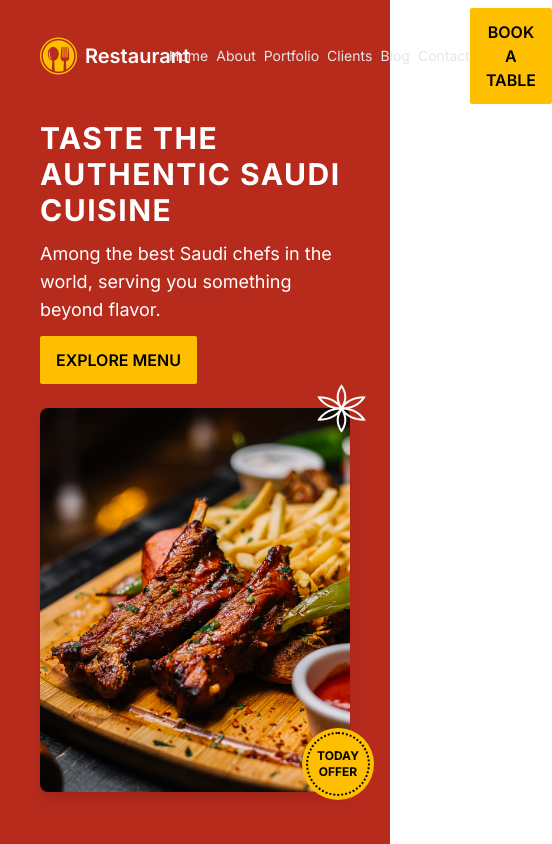
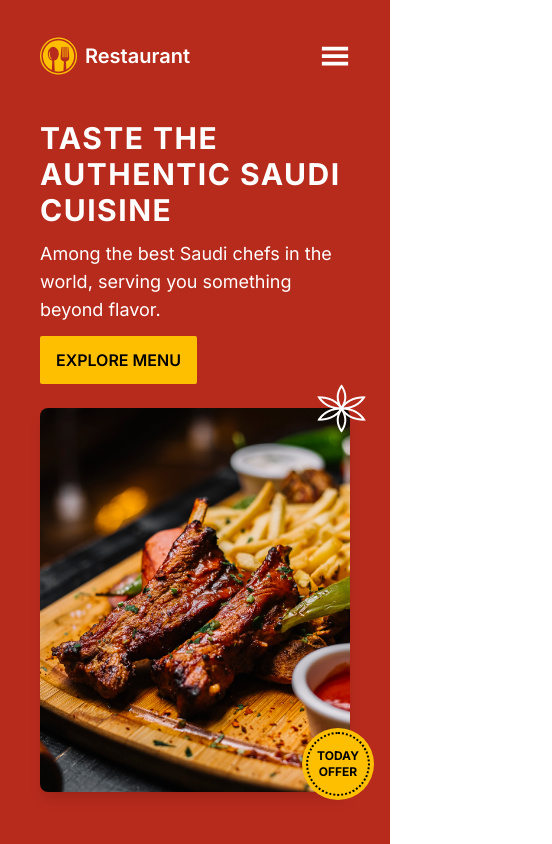
Before and after one commit to AktherHosen/Restaurant, a React (Vite) app: page / in a window 390 px wide. Shown: the top 844 px of the page, 552 px wide, since content can reach past the window. Built offline with nearby package versions, Linux system fonts and the light colour scheme.

Commit message:
navbar responsive fixed

```diff
--- a/src/components/Home/Banner.jsx
+++ b/src/components/Home/Banner.jsx
@@ -4,9 +4,9 @@ import PrimaryButton from "../Button/PrimaryButton";
 import StarImg from "../../assets/star.png";
 const Banner = () => {
   return (
-    <div className=" mx-auto flex flex-col lg:flex-row gap-6 lg:gap-0 items-center min-h-[calc(100vh-80px)] relative">
-      <div className="space-y-3 lg:space-y-4 relative z-20 rounded-lg mt-6 lg:mt-2 lg:-mr-20">
-        <h1 className="text-3xl lg:text-6xl lg:max-w-3xl font-bold tracking-wider text-white bg-[#b72b1d] bg-opacity-50 inline-block  lg:py-4 lg:pr-4">
+    <div className=" mx-auto flex flex-col lg:flex-row gap-6 lg:gap-0 items-center min-h-[calc(100vh-80px)] lg:relative">
+      <div className="space-y-3 lg:space-y-4 lg:relative lg:z-20 rounded-lg mt-6 lg:mt-2 lg:-mr-20">
+        <h1 className="text-3xl lg:text-6xl lg:max-w-3xl font-bold tracking-wider text-white lg:bg-[#b72b1d] lg:bg-opacity-50 inline-block  lg:py-4 lg:pr-4">
           TASTE THE AUTHENTIC SAUDI CUISINE
         </h1>
         <p className="text-lg lg:text-xl text-white lg:max-w-xl">
--- a/src/components/shared/Navbar.jsx
+++ b/src/components/shared/Navbar.jsx
@@ -1,15 +1,25 @@
-import React from "react";
+import React, { useState } from "react";
 import Logo from "../../assets/navlogo.png";
 import PrimaryButton from "../Button/PrimaryButton";
+import { GiHamburgerMenu } from "react-icons/gi";
+import { IoCloseSharp } from "react-icons/io5";
+
 const Navbar = () => {
+  const [isMenuOpen, setIsMenuOpen] = useState(false);
+
+  const toggleMenu = () => {
+    setIsMenuOpen(!isMenuOpen);
+  };
+
   return (
-    <nav className="flex justify-between items-center h-[80px]">
-      <div className="flex gap-4 ">
+    <nav className="flex justify-between items-center h-[80px] relative">
+      <div className="flex gap-4">
         <h1 className="flex items-center text-xl gap-2 font-semibold">
-          <img src={Logo} alt="" />
+          <img src={Logo} alt="Logo" />
           Restaurant
         </h1>
-        <ul className="flex items-center gap-x-2 text-sm text-gray-200">
+
+        <ul className="hidden lg:flex items-center gap-x-2 text-sm text-gray-200">
           <li>
             <a href="#">Home</a>
           </li>
@@ -30,7 +40,47 @@ const Navbar = () => {
           </li>
         </ul>
       </div>
-      <PrimaryButton label={"Book a table"} />
+
+      <span
+        className="lg:hidden cursor-pointer transition-all duration-200"
+        onClick={toggleMenu}
+      >
+        {isMenuOpen ? (
+          <IoCloseSharp size={30} />
+        ) : (
+          <GiHamburgerMenu size={30} />
+        )}
+      </span>
+
+      <ul
+        className={`flex flex-col absolute top-20 left-0 w-full bg-primary bg-opacity-80 text-white text-center lg:hidden
+          transition-all duration-300 transform origin-top ${
+            isMenuOpen ? "scale-y-100" : "scale-y-0"
+          }`}
+      >
+        <li className="py-2 hover:underline hover:underline-offset-4 transition-all duration-300">
+          <a href="#">Home</a>
+        </li>
+        <li className="py-2 hover:underline hover:underline-offset-4 transition-all duration-300">
+          <a href="#">About</a>
+        </li>
+        <li className="py-2 hover:underline hover:underline-offset-4 transition-all duration-300">
+          <a href="#">Portfolio</a>
+        </li>
+        <li className="py-2 hover:underline hover:underline-offset-4 transition-all duration-300">
+          <a href="#">Clients</a>
+        </li>
+        <li className="py-2 hover:underline hover:underline-offset-4 transition-all duration-300">
+          <a href="#">Blog</a>
+        </li>
+        <li className="py-2 hover:underline hover:underline-offset-4 transition-all duration-300">
+          <a href="#">Contact</a>
+        </li>
+      </ul>
+
+      <div className="hidden lg:flex">
+        <PrimaryButton label={"Book a table"} />
+      </div>
     </nav>
   );
 };
```
